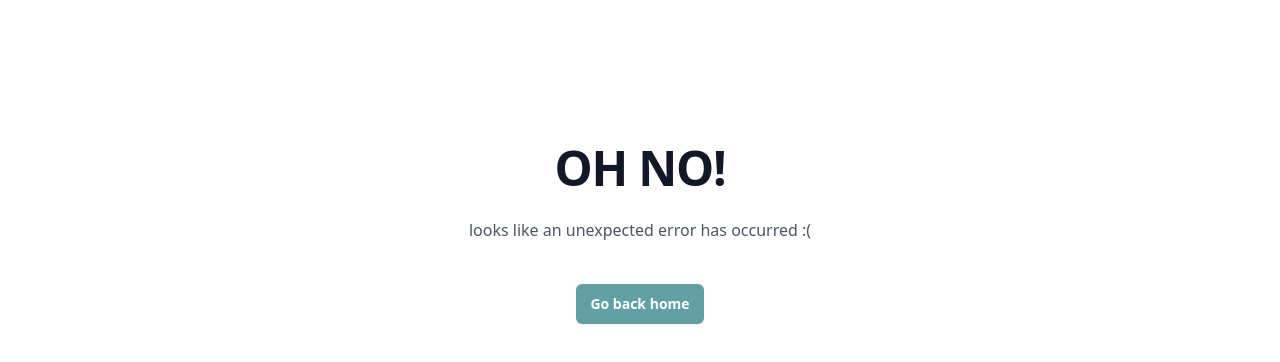
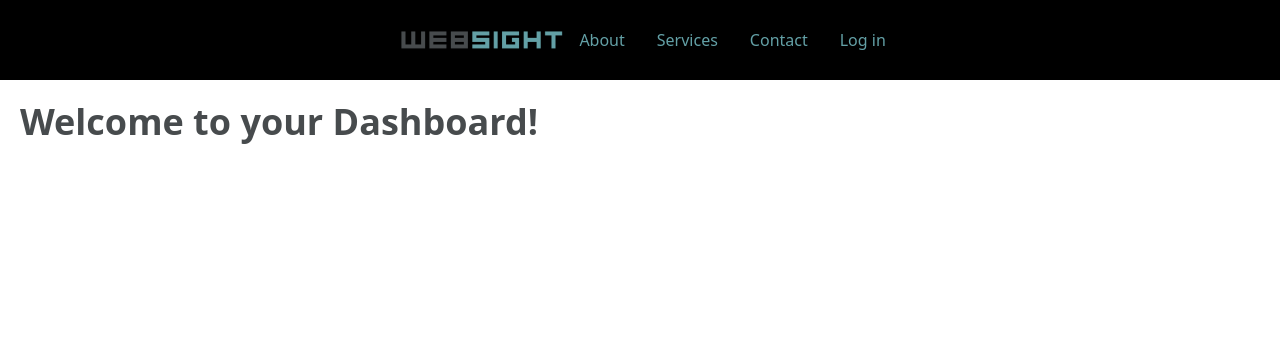
Before and after one commit to JoshON5/websight, a React (Vite) app in the folder client/: page /Dashboard in a window 1280 px wide. Shown: the top 362 px of the page. Built offline with nearby package versions, Linux system fonts and the light colour scheme.

Commit message:
Create Dashboard for Projects

```diff
--- /dev/null
+++ b/client/src/pages/Dashboard.jsx
@@ -0,0 +1,12 @@
+const DebugForm = () => {
+
+    return (
+
+        <div className="mx-auto pt-7 px-5">
+          <h1 className="text-4xl font-semibold leading-7 text-webGrey">Welcome to your Dashboard!</h1>
+          </div>
+
+    )
+ };
+
+ export default DebugForm
```
Also changed, not shown: client/src/main.jsx (+11 -1 lines).
